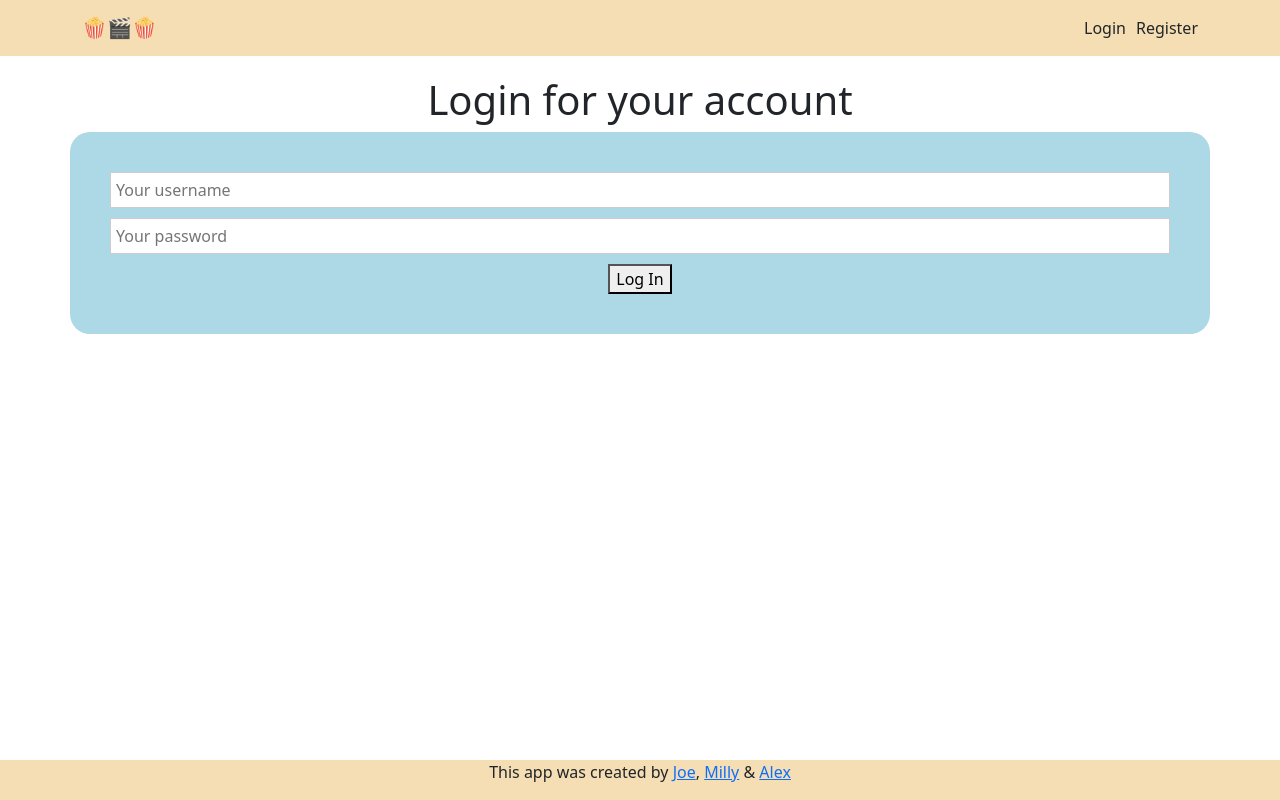
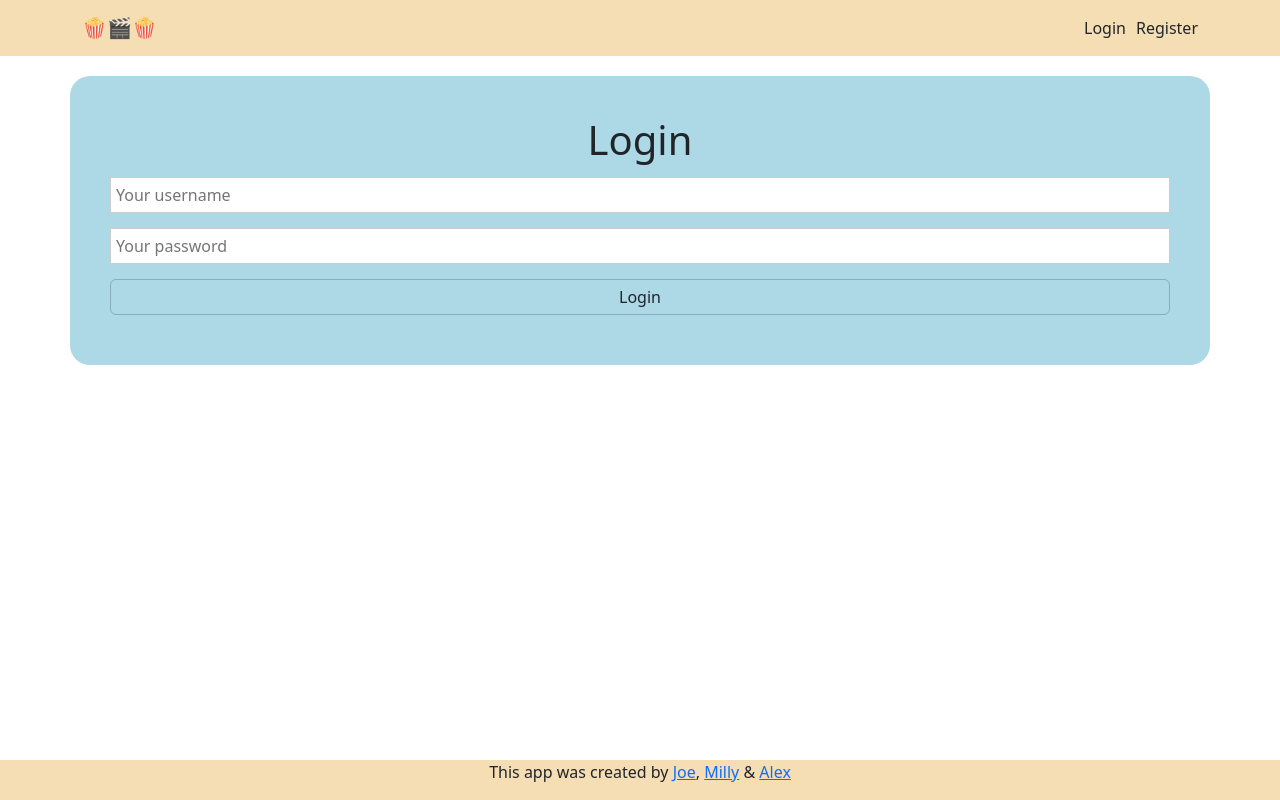
Before and after one commit to millyarkwright/sei-project-03-fe, a React (Create React App) app: page /login in a window 1280 px wide. Built offline with nearby package versions, Linux system fonts and the light colour scheme.

Commit message:
updated styling

```diff
--- a/src/components/auth/Login.js
+++ b/src/components/auth/Login.js
@@ -50,11 +50,11 @@ const Login = () => {
     <main className='formPage'>
       <Container>
         <Row>
-          <h1>Login for your account</h1>
         <form onSubmit={handleSubmit}>
+          <h1>Login</h1>
           <input type="text" name="username" placeholder="Your username" value={userData.username} onChange={handleFieldChange}/>
           <input type="password" name="password" placeholder="Your password" value={userData.password} onChange={handleFieldChange} />
-          <button type="submit">Log In</button>
+          <input type="submit" value="Login" className='btn w-100'/>
           {isError && errorMessage}
         </form>
         </Row>
--- a/src/components/auth/Register.js
+++ b/src/components/auth/Register.js
@@ -57,7 +57,7 @@ const Register = () => {
           {/* Error Message */}
           { error && <p>{error}</p>}
           {/* Submit */}
-          <input type="submit" value="Register" />
+          <input type="submit" value="Register" className='btn w-100'/>
         </form>
         </Row>
       </Container>
--- a/src/styles/common/formPages.scss
+++ b/src/styles/common/formPages.scss
@@ -1,5 +1,8 @@
 .formPage{
   // background-color: blue;
+  h3 {
+    margin-bottom: 40px;
+  }
   form{
     background-color: lightblue;
     padding: 40px;
@@ -7,10 +10,12 @@
     label{
       font-weight: bold;
       font-size: 0.9rem;
+
     }
     input, textarea{
       width: 100%;
       border: 1px solid rgba(0,0,0,0.2);
+      margin-top: 5px;
       margin-bottom: 10px;
       padding: 5px;
     }
```
